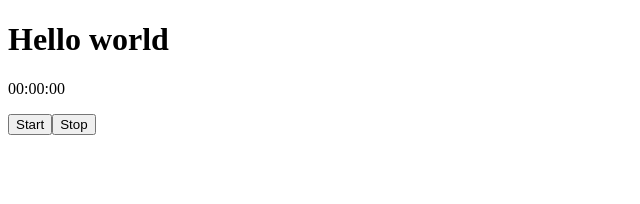
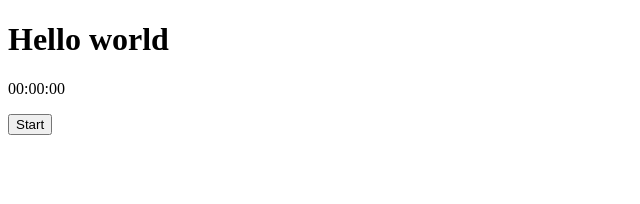
Before and after one commit to ericksvaguilar/stopwatch-app, a React (Create React App) app: page / in a window 1280 px wide. Shown: the top 204 px of the page, without its empty margins (0-640 px from the left). Built offline with nearby package versions, Linux system fonts and the light colour scheme.

Commit message:
feat(clock.jsx): add stop button render conditional

```diff
--- a/src/components/Clock.jsx
+++ b/src/components/Clock.jsx
@@ -26,7 +26,7 @@ export const Clock = () => {
       {!isRunning && time === 0 && (
         <button onClick={() => setIsRunning(true)}>Start</button>
       )}
-      <button onClick={() => setIsRunning(false)}>Stop</button>
+      {isRunning && <button onClick={() => setIsRunning(false)}>Stop</button>}
     </div>
   )
 }
```
